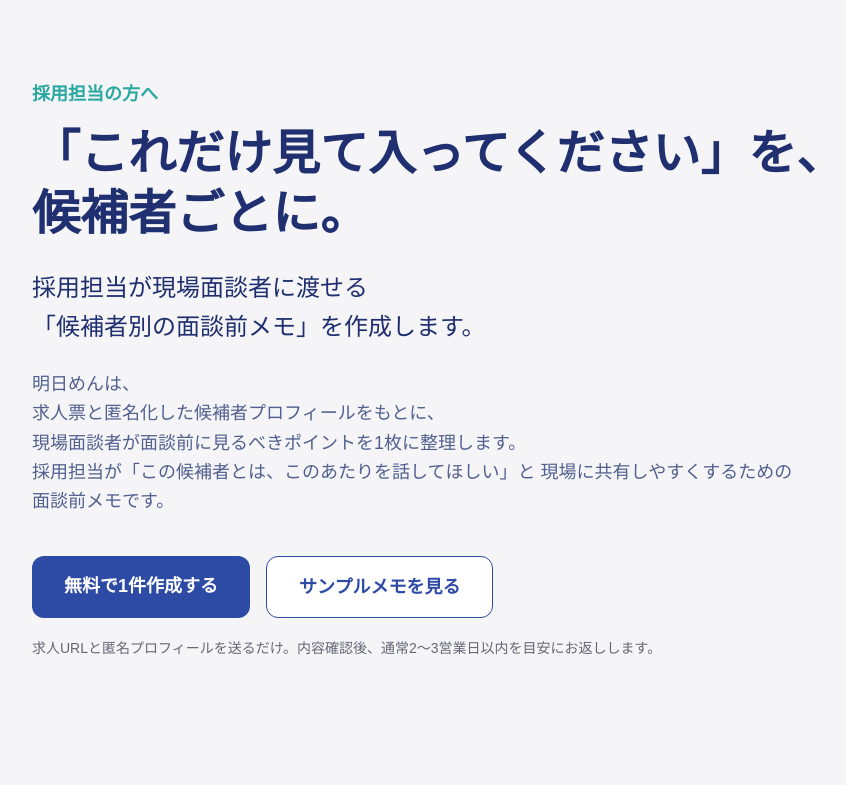
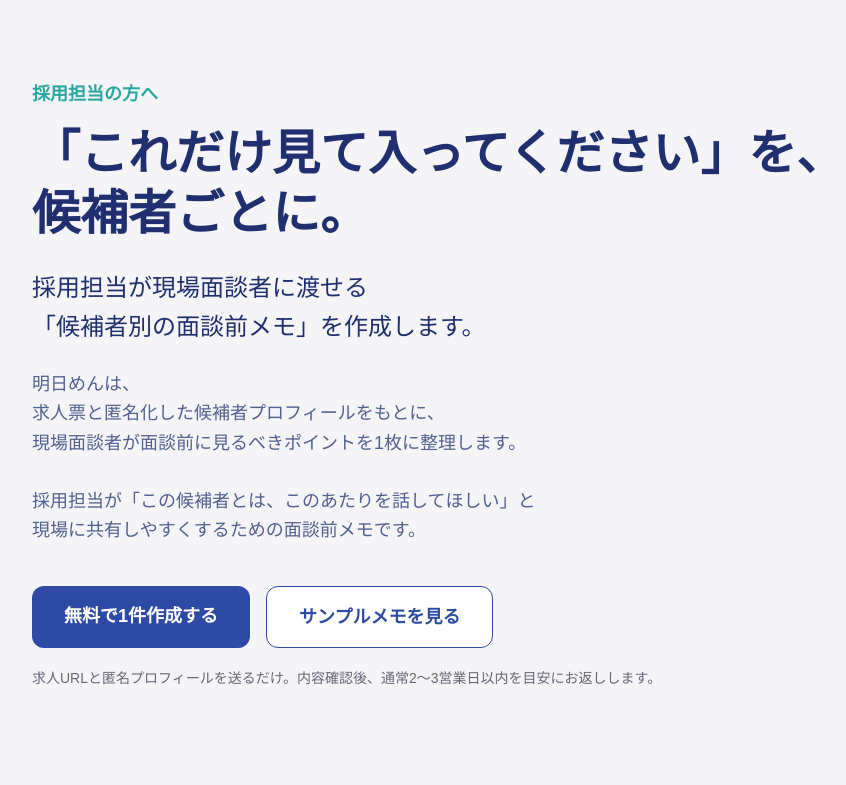
Before and after one commit to yshyk216/asumen-lp-v2, a Next.js app: page / in a window 1280 px wide. Shown: the top 785 px of the page, without its empty margins (192-1038 px from the left). Built offline with nearby package versions, Linux system fonts and the light colour scheme.

Commit message:
Update page.tsx

```diff
--- a/app/page.tsx
+++ b/app/page.tsx
@@ -169,10 +169,10 @@ export default function Home() {
           <br />
           現場面談者が面談前に見るべきポイントを1枚に整理します。
           <br />
+          <br />
           採用担当が「この候補者とは、このあたりを話してほしい」と
-          現場に共有しやすくするための
           <br />
-          面談前メモです。
+          現場に共有しやすくするための面談前メモです。
         </p>
 
         <div className="flex flex-col sm:flex-row gap-4">
```
